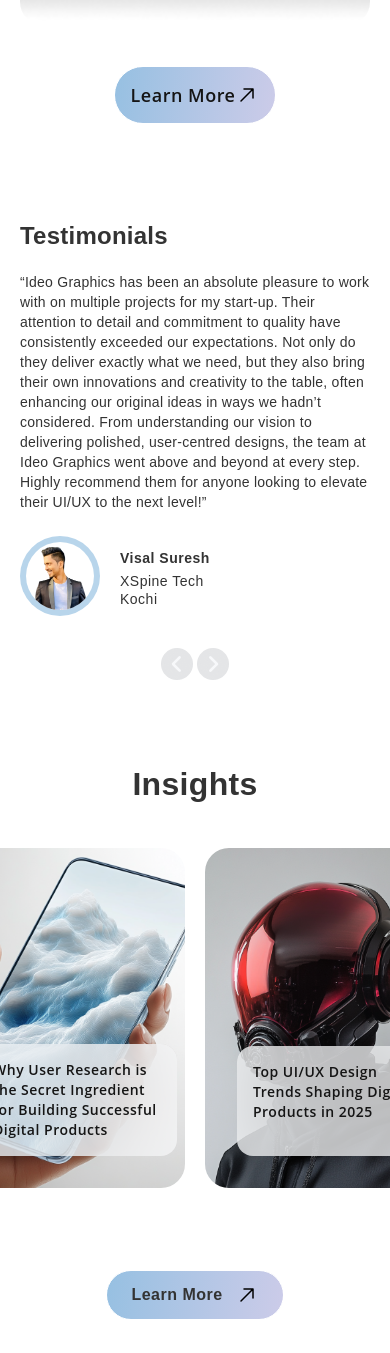
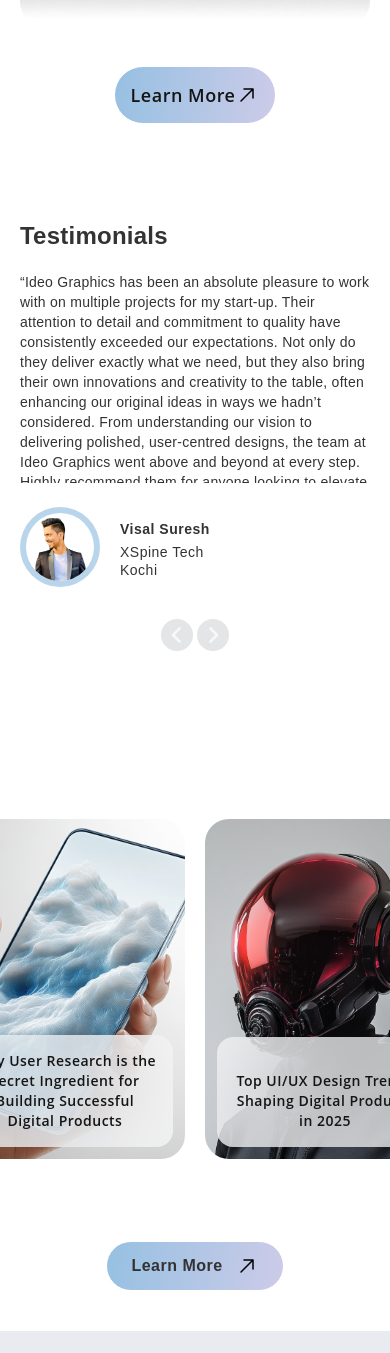
Before and after one commit to ideoguru/ideogfx.com, a Next.js app: page / in a window 390 px wide. Shown: the part 3024-4377 px from the top of the page. Built offline with nearby package versions, Linux system fonts and the light colour scheme.

Commit message:
home page insighs and testimonial issue fix

```diff
--- a/src/components/HomePage/HomePageInsights.tsx
+++ b/src/components/HomePage/HomePageInsights.tsx
@@ -1,28 +1,38 @@
 "use client";
 import type { NextPage } from "next";
 import Image from "next/image";
-import { useRef } from "react";
+import { useRef, useState } from "react";
 import styles from "../../styles/HomePageInsights.module.css";
 import Link from "next/link";
 
 const InsightsFrame: NextPage = () => {
   const cardsWrapperRef = useRef<HTMLDivElement>(null);
-
-  const scrollLeft = () => {
-    if (cardsWrapperRef.current) {
-      cardsWrapperRef.current.scrollBy({
-        left: -300,
-        behavior: "smooth",
-      });
-    }
-  };
+  const [isScrolling, setIsScrolling] = useState(false);
 
   const scrollRight = () => {
-    if (cardsWrapperRef.current) {
-      cardsWrapperRef.current.scrollBy({
-        left: 300,
-        behavior: "smooth",
-      });
+    if (cardsWrapperRef.current && !isScrolling) {
+      setIsScrolling(true);
+
+      const container = cardsWrapperRef.current;
+      const containerWidth = container.offsetWidth;
+      const scrollWidth = container.scrollWidth;
+      const scrollLeft = container.scrollLeft;
+
+      // If near the end, reset to start (with smooth transition)
+      if (scrollLeft + containerWidth >= scrollWidth - 10) {
+        container.scrollTo({
+          left: 0,
+          behavior: "smooth",
+        });
+      } else {
+        container.scrollBy({
+          left: containerWidth,
+          behavior: "smooth",
+        });
+      }
+
+      // Reset scrolling state after animation
+      setTimeout(() => setIsScrolling(false), 500);
     }
   };
 
@@ -87,23 +97,14 @@ const InsightsFrame: NextPage = () => {
             </div>
           </div>
 
-          <div className={styles.btnPrev} onClick={scrollLeft}>
-            <Image
-              className={styles.arrowIcon}
-              width={48}
-              height={48}
-              alt="Previous"
-              src="/iconamoon_arrow-right-2-bold.png"
-              style={{ transform: "rotate(180deg)" }}
-            />
-          </div>
+          {/* Only the Next button remains */}
           <div className={styles.btnNext} onClick={scrollRight}>
             <Image
               className={styles.arrowIcon}
               width={48}
               height={48}
               alt="Next"
-              src="/iconamoon_arrow-right-2-bold.png"
+              src="/scroll-arrow.svg"
             />
           </div>
         </div>
--- a/src/styles/HomePageInsights.module.css
+++ b/src/styles/HomePageInsights.module.css
@@ -17,11 +17,13 @@
 
 .insightsTitle {
   width: 100%;
-  text-align: center;
+  max-width: 1200px;
+  text-align: left;
   letter-spacing: 0.01em;
   line-height: 48px;
   font-weight: 600;
-  margin-bottom: 40px;
+  margin: 0 auto 40px;
+  padding: 0 20px;
 }
 
 .insightsContainer {
@@ -52,9 +54,9 @@
   position: relative;
   background-size: cover;
   background-position: center;
-  display: flex; /* Add flex layout */
+  display: flex;
   flex-direction: column;
-  justify-content: flex-end; /* Push text to bottom */
+  justify-content: flex-end;
 }
 
 .cardVersion1 {
@@ -72,50 +74,43 @@
 
 /* Text Overlay Styles */
 .text {
-  bottom: 20px;
-  left: 20px;
-  right: 20px;
   backdrop-filter: blur(40px);
   border-radius: 16px;
   background-color: rgba(247, 248, 250, 0.75);
   padding: 24px;
-  box-sizing: border-box;
-  position: relative; /* Change from absolute */
-  width: calc(100% - 40px); /* Replace left/right positioning */
   margin: 20px;
-  min-height: 110px; /* Set minimum height */
+  width: calc(100% - 40px);
+  min-height: 110px;
   display: flex;
-  flex-direction: column;
+  justify-content: center;
+  align-items: flex-end;
 }
 
 .textInner {
-  flex-grow: 1; /* Fill available space */
-  display: flex;
-  height: 100%;
+  width: 100%;
 }
 
 .howToConductAUxAuditToIWrapper {
-  height: 100%;
   display: flex;
-  align-items: flex-start;
+  justify-content: center;
 }
 
 .howToConduct {
-  font-size: 18px;
+  font-size: 15px;
   letter-spacing: 0.5px;
   line-height: 24px;
   font-weight: 600;
   font-family: "Open Sans";
   color: #151515;
-  margin: 0;
+  text-align: center;
   display: -webkit-box;
   -webkit-box-orient: vertical;
+  -webkit-line-clamp: 3;
   overflow: hidden;
   text-overflow: ellipsis;
-  display: flex;
-  align-items: flex-start;
-  height: 100%;
-  -webkit-line-clamp: 5; /* Allow more lines for consistency */
+  -webkit-box-pack: center;
+  width: 100%;
+  margin: 0;
 }
 
 /* Navigation Buttons */
@@ -126,7 +121,7 @@
   transform: translateY(-50%);
   cursor: pointer;
   z-index: 10;
-  background: rgba(255, 255, 255, 0.8);
+  /* background: rgba(255, 255, 255, 0.8); */
   border-radius: 50%;
   padding: 8px;
   transition: opacity 0.3s ease;
@@ -213,9 +208,8 @@
 
   .text {
     padding: 20px;
-    bottom: 15px;
-    left: 15px;
-    right: 15px;
+    margin: 15px;
+    width: calc(100% - 30px);
   }
 }
 
@@ -256,9 +250,8 @@
 
   .text {
     padding: 16px;
-    bottom: 12px;
-    left: 12px;
-    right: 12px;
+    margin: 12px;
+    width: calc(100% - 24px);
   }
 
   .howToConduct {
--- a/src/styles/HomePageTestimonials.module.css
+++ b/src/styles/HomePageTestimonials.module.css
@@ -38,28 +38,29 @@
   max-width: 704px;
   display: flex;
   flex-direction: column;
-  align-items: center; /* Center container */
-  margin: 0 auto; /* Horizontal centering */
+  align-items: center;
+  margin: 0 auto;
   gap: 12px;
 }
 
 .container {
   width: 100%;
+  height: 315px; /* Fixed height for all testimonials */
   display: flex;
   flex-direction: column;
-  align-items: center; /* Center children */
   gap: 24px;
 }
-
 .ideoGraphicsHas {
-  width: 100%;
+  flex: 1; /* Take remaining space */
+  overflow-y: auto; /* Enable scrolling for long quotes */
   position: relative;
   letter-spacing: 0.25px;
   line-height: 22px;
   font-size: 16px;
-  text-align: left; /* Maintain text alignment */
+  /* Hide scrollbar visually */
+  -ms-overflow-style: none;
+  scrollbar-width: none;
 }
-
 .clientDetailContainer {
   display: flex;
   flex-direction: row;
@@ -67,7 +68,6 @@
   gap: 20px; /* Space between image and text */
   width: 100%;
 }
-
 
 .clientImg {
   width: 120px;
@@ -112,6 +112,14 @@
   justify-content: center; /* Center buttons */
   gap: 4px;
   margin-top: 20px;
+}
+
+.ideoGraphicsHas::-webkit-scrollbar {
+  display: none;
+}
+
+.clientDetailContainer {
+  margin-top: auto; /* Push client details to bottom */
 }
 
 /* Responsive Styles */
```
Also changed, not shown: public/scroll-arrow.svg (added).
